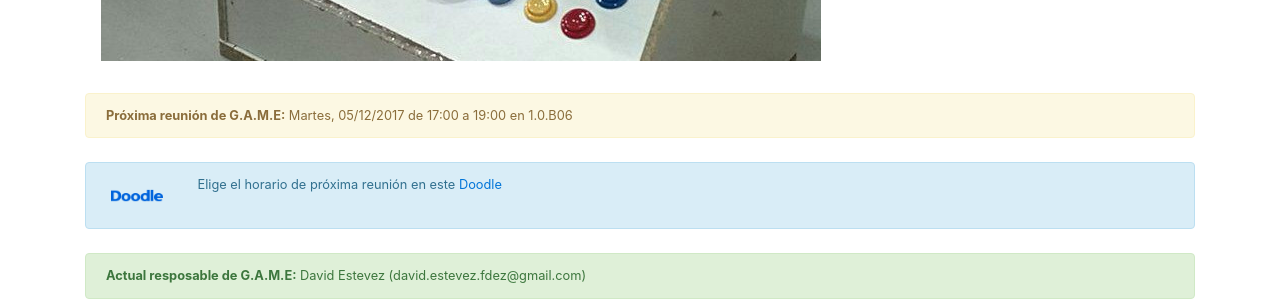
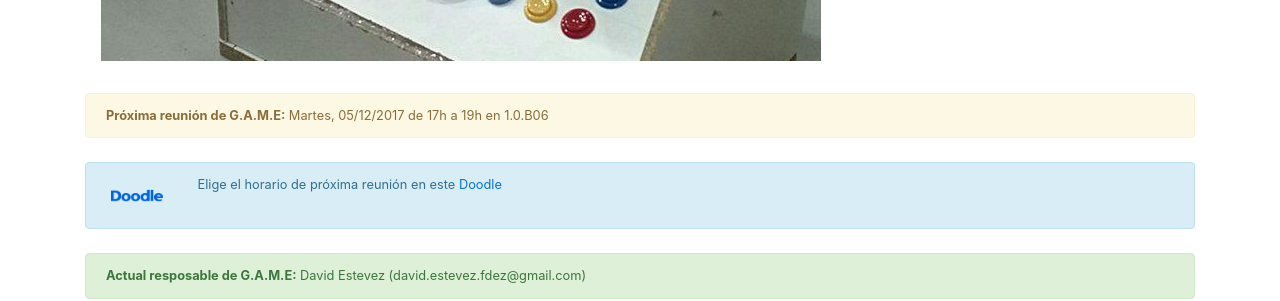
Before and after one commit to asrob-uc3m/asrob-uc3m.github.io, a Jekyll site: the page built from _workgroups/2017-05-28-game.markdown, in a window 1280 px wide and 900 px high, scrolled down 1053 px. Shown: the part 152-453 px from the top of the window. Built offline with Jekyll 4.4.1, drawn with Linux system fonts in a browser that asks for light colours.

Commit message:
Testing github refresh rate (again)

```diff
--- a/_workgroups/2017-05-28-game.markdown
+++ b/_workgroups/2017-05-28-game.markdown
@@ -9,7 +9,7 @@ layout: workgroup
 manager: David Estevez
 manager_email: david.estevez.fdez@gmail.com
 name: G.A.M.E
-next_meeting: Martes, 05/12/2017 de 17:00 a 19:00 en 1.0.B06
+next_meeting: Martes, 05/12/2017 de 17h a 19h en 1.0.B06
 next_meeting_doodle: https://doodle.com/poll/m9ybrpzgxgbe8gs3
 picture: /img/game.png
 picture_full: /img/game-full.jpg
```
